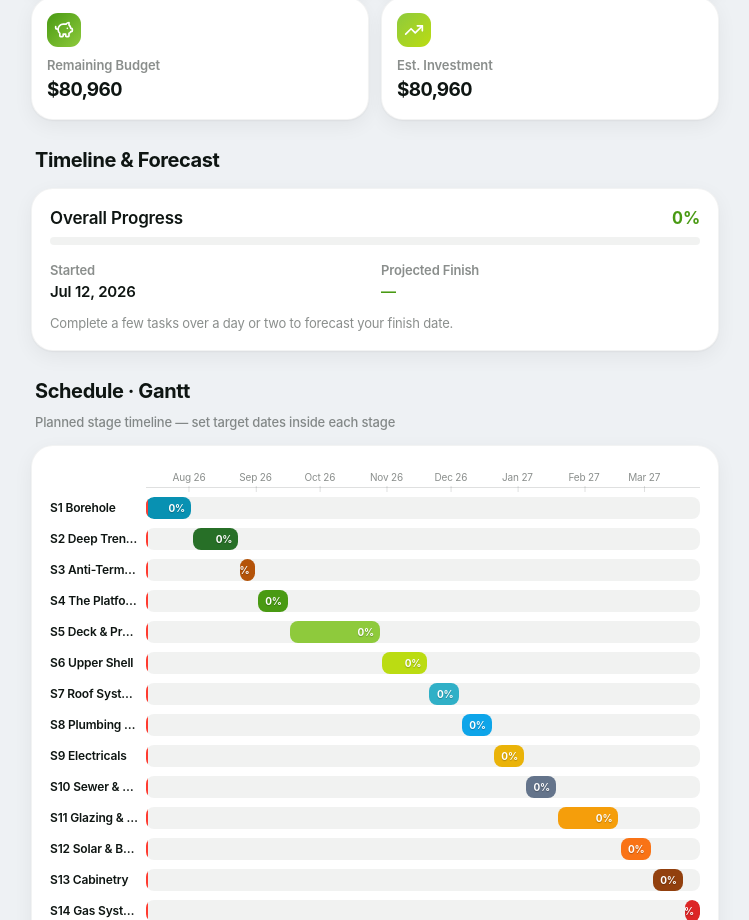
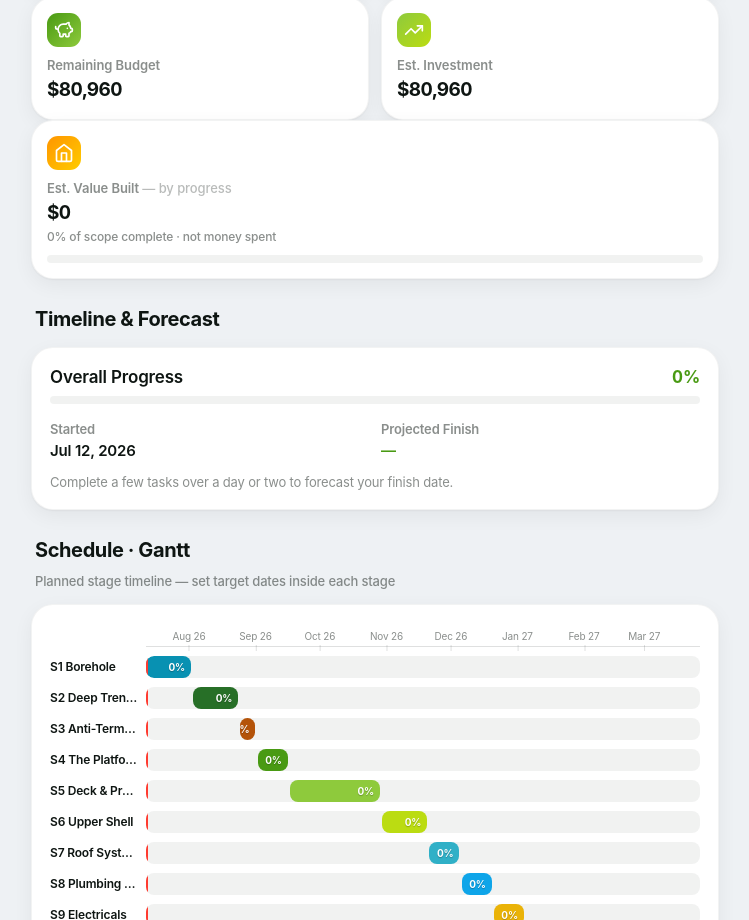
Before and after one commit to blackrossay/buildtrack, a plain HTML site: page index.html in a window 1280 px wide. Shown: the part 941-1861 px from the top of the page, without its empty margins (265-1014 px from the left). Drawn offline with Linux system fonts and the light colour scheme.

Commit message:
Add Est. Value Built dashboard tile (progress-weighted), keep Spent = real expenses
Adds estValueBuilt() = sum(stageProgress% x estCost) and a dashboard tile so
completing stages visibly moves a money-equivalent figure, while Spent/Remaining
stay tied to actually-logged expenses. Clarifies the two are different.

Co-authored-by: Copilot <223556219+Copilot@users.noreply.github.com>

```diff
--- a/index.html
+++ b/index.html
@@ -167,7 +167,7 @@ h1,h2,h3,h4{margin:0;font-weight:700;letter-spacing:-.022em}
 
 /* ---------- Grid stats ---------- */
 .grid{display:grid;gap:12px}
-.g2{grid-template-columns:1fr 1fr}
+.g1{grid-template-columns:1fr}.g2{grid-template-columns:1fr 1fr}
 .g3{grid-template-columns:repeat(3,1fr)}
 .tile{
   position:relative;isolation:isolate;
@@ -617,6 +617,16 @@ textarea{min-height:80px;resize:vertical;line-height:1.45}
       <div class="grid g2">
         <div class="tile"><div class="kpi-ico g"><svg viewBox="0 0 24 24" fill="none" stroke="currentColor" stroke-width="2" stroke-linecap="round" stroke-linejoin="round"><path d="M11 17h3v2a1 1 0 0 0 1 1h2a1 1 0 0 0 1-1v-3a3.16 3.16 0 0 0 2-2h1a1 1 0 0 0 1-1v-2a1 1 0 0 0-1-1h-1a5 5 0 0 0-2-4V3a4 4 0 0 0-3.2 1.6l-.3.4H11a6 6 0 0 0-6 6v1a5 5 0 0 0 2 4v3a1 1 0 0 0 1 1h2a1 1 0 0 0 1-1zm5-7h.01M2 8v1a2 2 0 0 0 2 2h1"/></svg></div><div class="lbl">Remaining Budget</div><div class="val sm tnum" id="tRemain">$36,160</div></div>
         <div class="tile"><div class="kpi-ico b"><svg viewBox="0 0 24 24" fill="none" stroke="currentColor" stroke-width="2" stroke-linecap="round" stroke-linejoin="round"><path d="M16 7h6v6"/><path d="m22 7l-8.5 8.5l-5-5L2 17"/></svg></div><div class="lbl">Est. Investment</div><div class="val sm tnum" id="tInvest">$36,160</div></div>
+      </div>
+
+      <div class="grid g1">
+        <div class="tile">
+          <div class="kpi-ico o"><svg viewBox="0 0 24 24" fill="none" stroke="currentColor" stroke-width="2" stroke-linecap="round" stroke-linejoin="round"><path d="M3 9l9-7 9 7v11a2 2 0 0 1-2 2H5a2 2 0 0 1-2-2z"/><path d="M9 22V12h6v10"/></svg></div>
+          <div class="lbl">Est. Value Built <span style="font-weight:500;opacity:.6">— by progress</span></div>
+          <div class="val sm tnum" id="tBuilt">$0</div>
+          <div class="foot"><span id="tBuiltPct">0%</span> of scope complete · not money spent</div>
+          <div class="bar" style="margin-top:9px"><span id="tBuiltBar" style="background:linear-gradient(90deg,#3a7d44,#5aa469)"></span></div>
+        </div>
       </div>
 
       <div class="section-title">Timeline &amp; Forecast</div>
@@ -1595,6 +1605,7 @@ const App={
     return t?Math.round(d/t*100):0;
   },
   totalSpent(){ return Store.state.expenses.reduce((a,e)=>a+(+e.amt||0),0); },
+  estValueBuilt(){ return SEED.stages.reduce((a,st,i)=>a+(this.stageProgress(i)/100)*(+st.estCost||0),0); },
   totalFunds(){ return (Store.state.funds||[]).reduce((a,f)=>a+(+f.amt||0),0); },
   cashInHand(){ return this.totalFunds()-this.totalSpent(); },
   totalBricks(){ return SEED.bricks.reduce((a,b)=>a+b.q,0); },
@@ -1721,6 +1732,11 @@ const App={
     this.countUp(document.getElementById("tRemain"),budget-spent,"$");
     document.getElementById("tBudget").textContent=fmt(budget);
     setTimeout(()=>document.getElementById("tSpentBar").style.width=Math.min(100,budget?spent/budget*100:0)+"%",100);
+
+    const built=this.estValueBuilt(), builtPct=budget?Math.round(built/budget*100):0;
+    this.countUp(document.getElementById("tBuilt"),Math.round(built),"$");
+    document.getElementById("tBuiltPct").textContent=builtPct+"%";
+    setTimeout(()=>document.getElementById("tBuiltBar").style.width=Math.min(100,builtPct)+"%",100);
 
     const bd=this.bricksDelivered(), bt=this.totalBricks();
     this.countUp(document.getElementById("tBricks"),bd,"");
```
